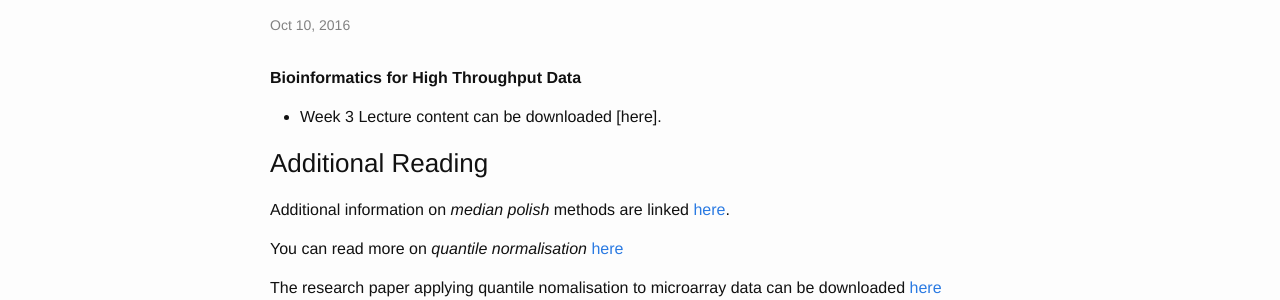
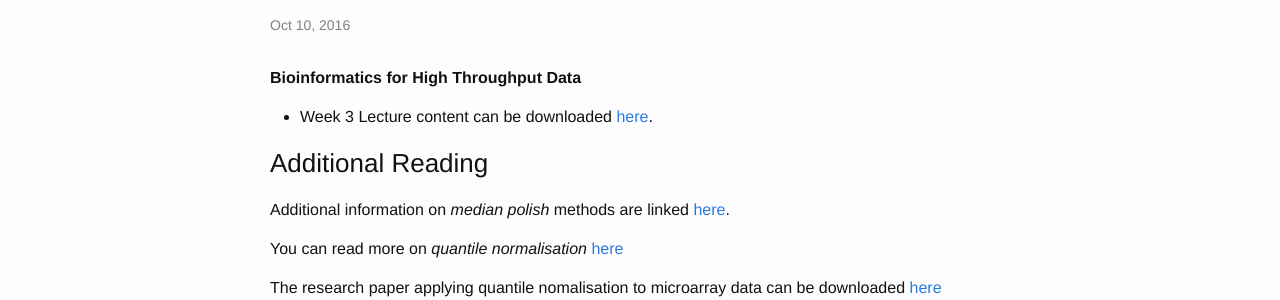
Before and after one commit to sods/bioinformatics, a Jekyll site: the page built from _posts/2016-10-10-week-3-bioinformatics-for-high-throughput-data.md, in a window 1280 px wide. Shown: the part 480-780 px from the top of the page. Built offline with Jekyll 4.4.1, drawn with Linux system fonts in a browser that asks for light colours; comment, search, counter and statistics services are not loaded; part of the change alters nothing that is shown.

```diff
--- a/_posts/2016-10-10-week-3-bioinformatics-for-high-throughput-data.md
+++ b/_posts/2016-10-10-week-3-bioinformatics-for-high-throughput-data.md
@@ -8,7 +8,7 @@ venue: MS- LT3
 tagline: Bioinformatics for High Throughput Data
 ---
 
-* Week 3 Lecture content can be downloaded [here].
+* Week 3 Lecture content can be downloaded [here](http://opendsi.cc/bioinformatics/assets/Lecture_Wk3.pdf).
 
 ### Additional Reading
 
```
